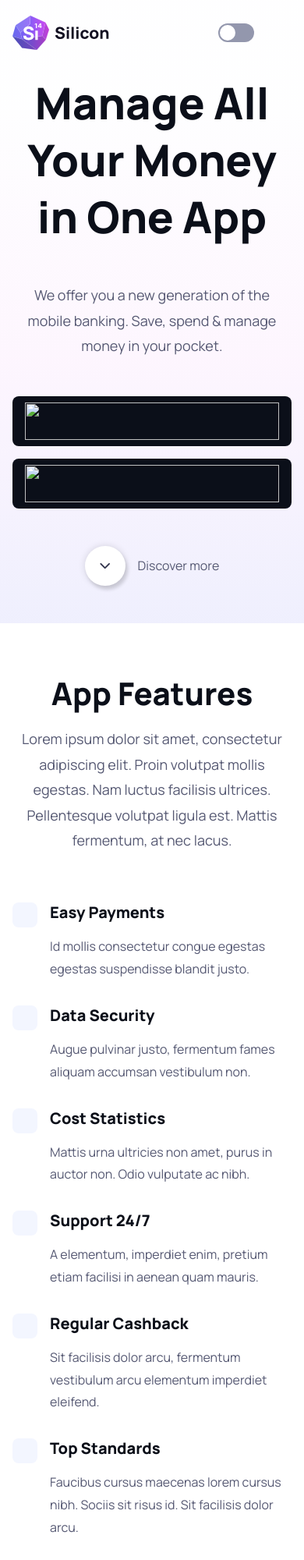
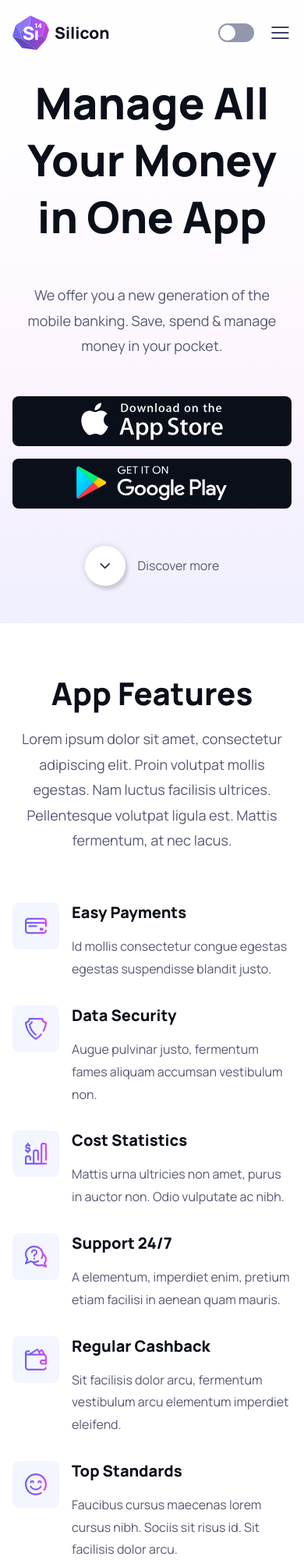
Before and after one commit to Yazan-Alali/school1, a plain HTML site: page index.html in a window 390 px wide. Shown: the top 2000 px of the page at 78% size. Drawn offline with Linux system fonts and the light colour scheme.

Commit message:
imagebugfix

```diff
--- a/index.html
+++ b/index.html
@@ -14,7 +14,7 @@
     <div class="container">
       <a href="/">
         <img class="show-light" src="/images/logotype.svg" alt="Silicon logotype">
-        <img class="show-dark" src="/images/icon/logodark.svg" alt="Silicon logotype">
+        <img class="show-dark" src="/images/icons/logodark.svg" alt="Silicon logotype">
       </a>
 
       <div class="darkmode-toggle">
@@ -26,7 +26,7 @@
       </div>
 
       <button class="menu-btn" aria-controls="main-menu" aria-expanded="false" aria-label="toggle navigation">
-        <img src="/images/icon/Button - Toggle navigation (1).svg" alt="">
+        <img src="/images/icons/Button - Toggle navigation (1).svg" alt="">
       </button>
 
       <ul id="main-menu" class="main-menu hide">
@@ -35,7 +35,7 @@
         </li>
         <li>
           <a href="#" class="btn btn-primary">
-            <img src="/images/icon/user.svg" alt="">
+            <img src="/images/icons/user.svg" alt="">
             <span>Sign in / up</span>
           </a>
         </li>
@@ -55,13 +55,13 @@
           <div class="market-btns">
             <a href="#" class="store-btn">
               <span class="sr-only">Download on the App Store</span>
-                <img class="show-light" src="/images/icon/appstorlight.svg" alt="">
-                <img class="show-dark" src="/images/icon/appdark.svg" alt="">
+                <img class="show-light" src="/images/icons/appstorlight.svg" alt="">
+                <img class="show-dark" src="/images/icons/appdark.svg" alt="">
               </a>
               <a href="#" class="store-btn">
                 <span class="sr-only">Get it on Google Play</span>
-                <img class="show-light" src="/images/icon/googleplay-light.svg..svg" alt="">
-                <img class="show-dark" src="/images/icon/googleplay-dark.svg.svg" alt="">
+                <img class="show-light" src="/images/icons/googleplay-light.svg..svg" alt="">
+                <img class="show-dark" src="/images/icons/googleplay-dark.svg.svg" alt="">
               </a>
           </div>
 
@@ -121,7 +121,7 @@
 
               <div class="feature-card">
                 <div class="icon-container">
-                  <img src="/images/icon/credit-card.svg" alt="">
+                  <img src="/images/icons/credit-card.svg" alt="">
                 </div>
                 <div class="space-y-1">
                   <h3 class="h5">Easy Payments</h3>
@@ -130,7 +130,7 @@
               </div>
               <div class="feature-card">
                 <div class="icon-container">
-                  <img src="/images/icon/shield.svg" alt="">
+                  <img src="/images/icons/shield.svg" alt="">
                 </div>
                 <div class="space-y-1">
                   <h3 class="h5">Data Security</h3>
@@ -139,7 +139,7 @@
               </div>
               <div class="feature-card">
                 <div class="icon-container">
-                  <img src="/images/icon/bars-graphic.svg" alt="">
+                  <img src="/images/icons/bars-graphic.svg" alt="">
                 </div>
                 <div class="space-y-1">
                   <h3 class="h5">Cost Statistics</h3>
@@ -148,7 +148,7 @@
               </div>
               <div class="feature-card">
                 <div class="icon-container">
-                  <img src="/images/icon/communication.svg" alt="">
+                  <img src="/images/icons/communication.svg" alt="">
                 </div>
                 <div class="space-y-1">
                   <h3 class="h5">Support 24/7</h3>
@@ -157,7 +157,7 @@
               </div>
               <div class="feature-card">
                 <div class="icon-container">
-                  <img src="/images/icon/wallet.svg" alt="">
+                  <img src="/images/icons/wallet.svg" alt="">
                 </div>
                 <div class="space-y-1">
                   <h3 class="h5">Regular Cashback</h3>
@@ -166,7 +166,7 @@
               </div>
               <div class="feature-card">
                 <div class="icon-container">
-                  <img src="/images/icon/happy.svg" alt="">
+                  <img src="/images/icons/happy.svg" alt="">
                 </div>
                 <div class="space-y-1">
                   <h3 class="h5">Top Standards</h3>
--- a/main.css
+++ b/main.css
@@ -34,6 +34,7 @@
     rgba(241,244,253,0.07) 83%
     );
 }
+
 
 *, *::after, *::before {
   box-sizing: border-box;
```
